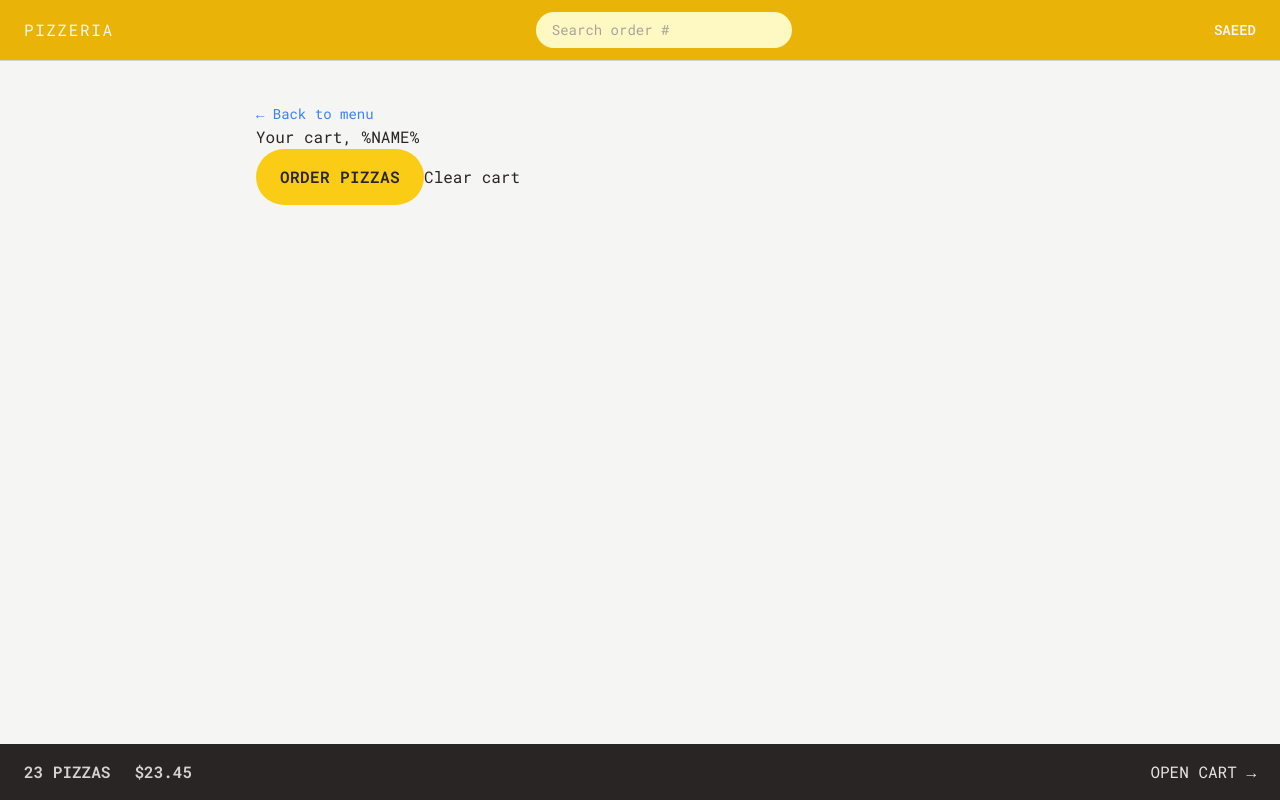
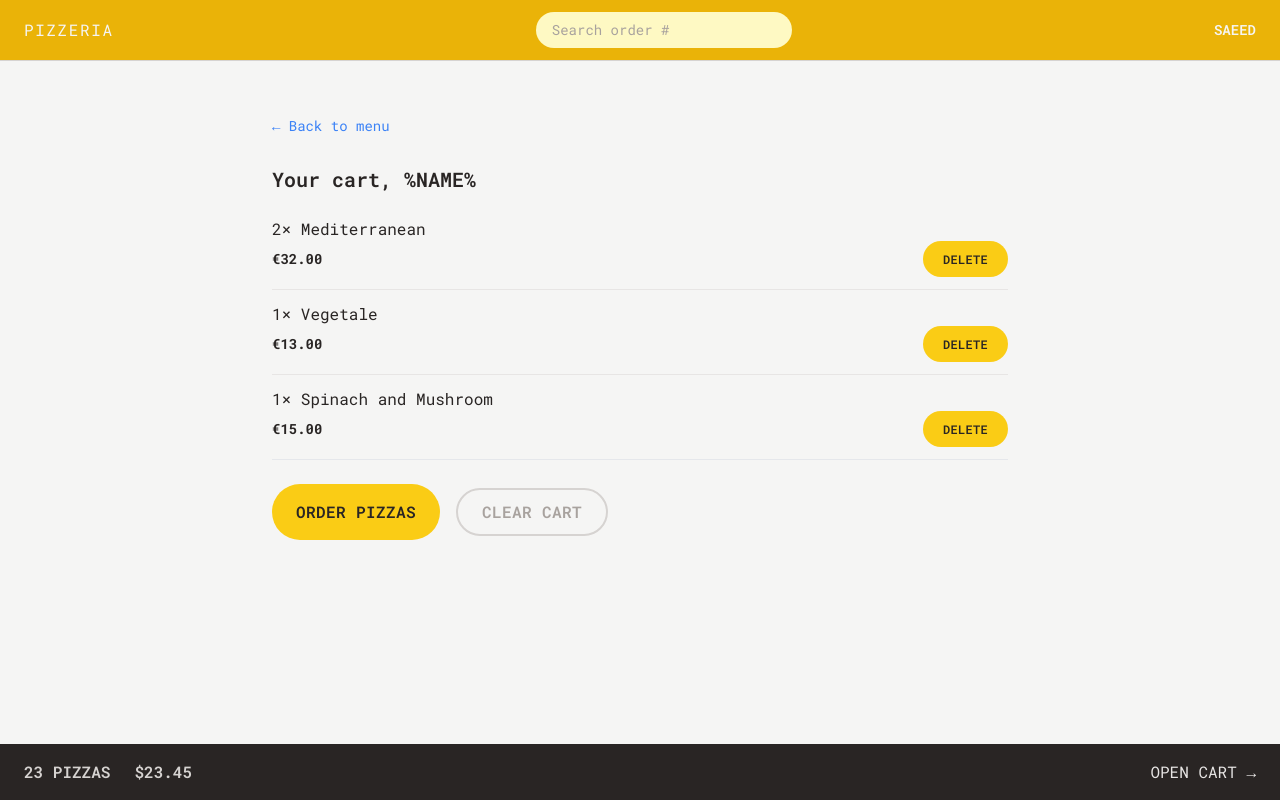
Before and after one commit to coolisuz/pizza-app, a React (Vite) app: page /cart in a window 1280 px wide. Built offline with nearby package versions, Linux system fonts and the light colour scheme.

Commit message:
style the cart

```diff
--- a/src/features/cart/Cart.jsx
+++ b/src/features/cart/Cart.jsx
@@ -1,5 +1,6 @@
 import LinkButton from '../../ui/LinkButton';
 import Button from '../../ui/Button';
+import CartItem from './CartItem';
 
 const fakeCart = [
   {
@@ -29,14 +30,18 @@ function Cart() {
   const cart = fakeCart;
 
   return (
-    <div className='text-stone-800'>
+    <div className='text-stone-800 py-3 px-4'>
       <LinkButton to="/menu" >&larr; Back to menu</LinkButton>
 
-      <h2>Your cart, %NAME%</h2>
+      <h2 className='mt-7 text-xl font-semibold'>Your cart, %NAME%</h2>
 
-      <div>
+      <ul className='divide-y divide-stone-200 border-b mt-3'>
+        { cart.map(item => <CartItem  item={item} key={item.pizzaId}/>)}
+      </ul>
+
+      <div className='mt-6 space-x-4'>
         <Button to="/order/new" type='primary'>Order pizzas</Button>
-        <button>Clear cart</button>
+        <Button type='secondary'>Clear cart</Button>
       </div>
     </div>
   );
--- a/src/features/cart/CartItem.jsx
+++ b/src/features/cart/CartItem.jsx
@@ -1,15 +1,17 @@
+import Button from "../../ui/Button";
 import { formatCurrency } from "../../utilities/helpers";
 
 function CartItem({ item }) {
   const { pizzaId, name, quantity, totalPrice } = item;
 
   return (
-    <li>
-      <p>
+    <li className="py-3">
+      <p className="mb-1 sm:mb-0">
         {quantity}&times; {name}
       </p>
-      <div>
-        <p>{formatCurrency(totalPrice)}</p>
+      <div className="flex justify-between items-center sm:gap-6">
+        <p className="text-sm font-bold">{formatCurrency(totalPrice)}</p>
+        <Button type='small'>Delete</Button>
       </div>
     </li>
   );
--- a/src/ui/Button.jsx
+++ b/src/ui/Button.jsx
@@ -7,7 +7,8 @@ function Button({ children, disabled, to, type }) {
 
     const styles = {
         primary: base + ' px-4 py-3 md:px-6 md:py-4',
-        small: base + ' py-2 md:px-5 md:py-2.5 px-4 text-xs'
+        small: base + ' py-2 md:px-5 md:py-2.5 px-4 text-xs',
+        secondary: 'inline-block rounded-full border-2 border-stone-300 font-semibold uppercase tracking-wide text-stone-400 transition-colors duration-300 hover:bg-stone-300 hover:text-stone-600 focus:bg-stone-300 focus:outline-none focus:ring focus:ring-stone-200 focus:ring-offset-2 disabled:cursor-not-allowed px-6 py-2.5'
     }
 
     if (to) {
```
